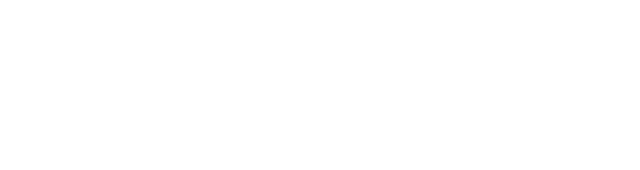
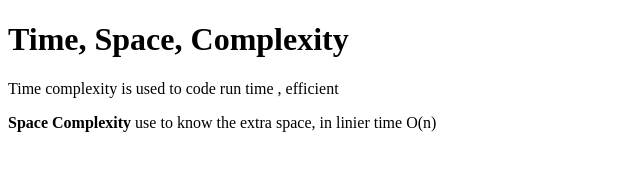
Before and after one commit to acciojob/time-and-space-complexity-swasti2611, a website: page main.html in a window 1280 px wide. Shown: the whole page, without its empty margins (0-640 px from the left). Drawn offline with Linux system fonts and the light colour scheme.

Commit message:
created a submission

```diff
--- a/main.html
+++ b/main.html
@@ -8,6 +8,10 @@
 
 <body>
 	<!-- the entire body must be written by student -->
+
+	<h1>Time, Space, Complexity</h1>
+	<p> Time complexity is used to  code run time , efficient</p>
+	<p> <b>Space Complexity</b>  use to know the extra space,  in linier time O(n)</p>
     <script type="text/javascript" src="./script.js">
 </script>
 
```
